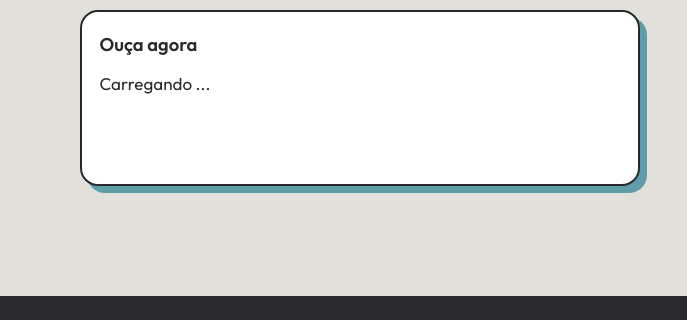
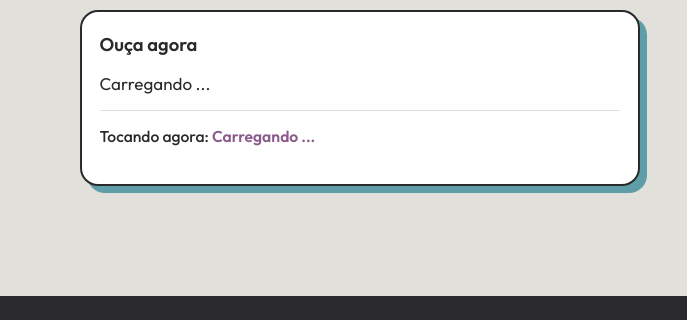
Before and after one commit to vitrolavirtual/radio, a plain HTML site: page index.html in a window 1280 px wide. Shown: the part 438-758 px from the top of the page, 0-687 px from the left. Drawn offline with Linux system fonts and the light colour scheme.

Commit message:
Add files via upload
Agora tocando adicionado.

```diff
--- a/index.html
+++ b/index.html
@@ -110,6 +110,8 @@
     .player-card h2 { margin: 0 0 .7rem; font-size: 1.15rem; font-weight: 600; }
     /* O contêiner só limita a largura; o CSS do player da FastCast4u não é alterado */
     .player-slot { min-height: 96px; max-width: 100%; overflow-x: auto; }
+    .now { margin: .8rem 0 0; padding-top: .8rem; border-top: 1px solid rgba(42,42,44,.15); font-size: .98rem; font-weight: 500; overflow-wrap: anywhere; }
+    .now .cc_streaminfo { font-weight: 600; color: var(--plum); }
 
     .art { position: relative; display: none; }
     .art img {
@@ -227,9 +229,14 @@
             <h2>Ouça agora</h2>
             <div class="player-slot">
               <div class="cc_player" data-username="vitrolavirtual">Carregando ...</div>
+              <!-- Música atual (FastCast4u) -->
+              <p class="now">Tocando agora: <span class="cc_streaminfo" data-type="song" data-username="vitrolavirtual">Carregando ...</span></p>
               <!-- O script vem depois do elemento do player, garantindo que ele já exista na página -->
               <script language="javascript" type="text/javascript" src="https://usa3.fastcast4u.com:2199/system/player.js"></script>
             </div>
+
+            <!-- Música atual (FastCast4u streaminfo): o script vem depois do elemento -->
+            <script language="javascript" type="text/javascript" src="https://usa3.fastcast4u.com:2199/system/streaminfo.js"></script>
           </div>
         </div>
 
```
